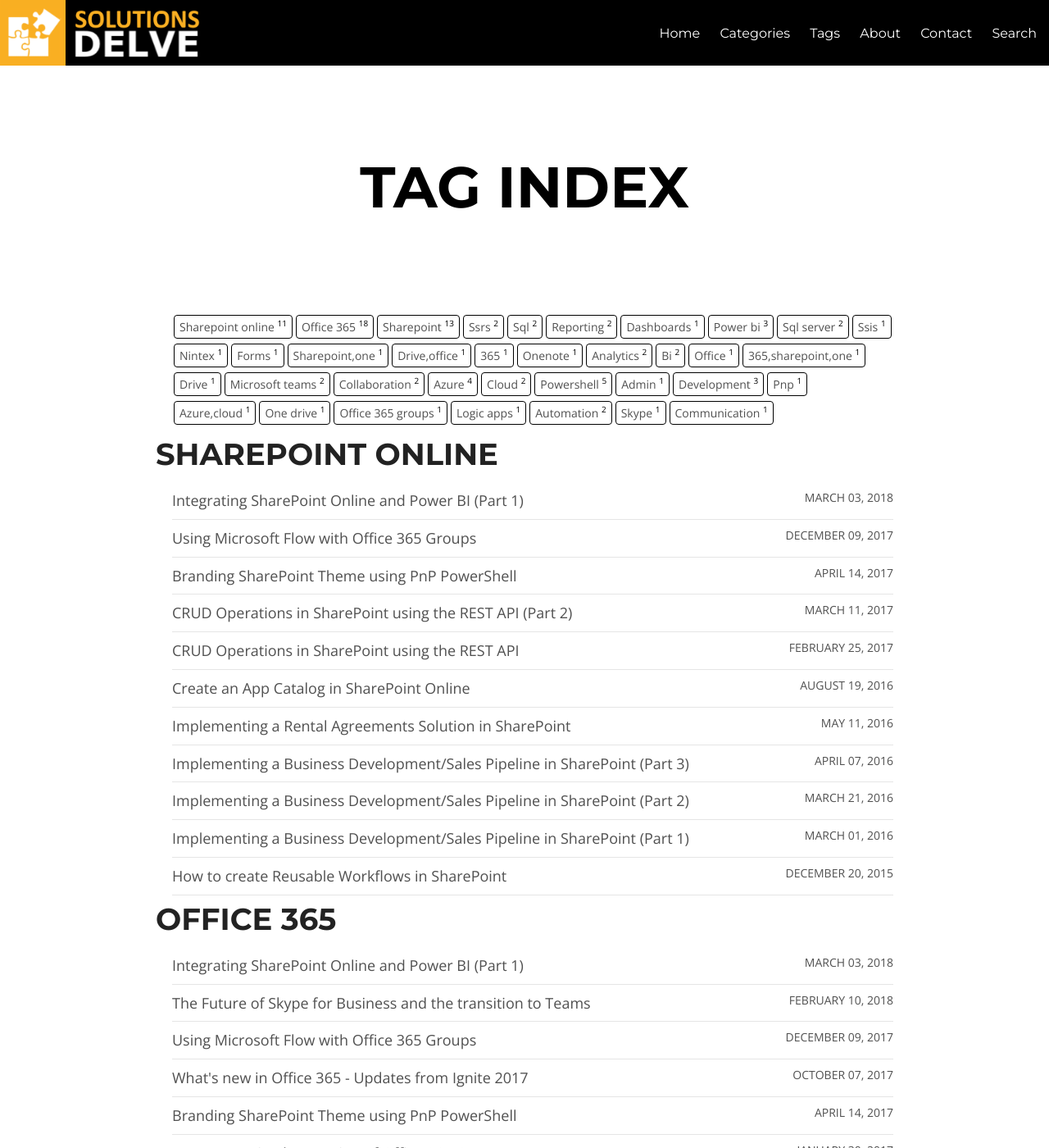
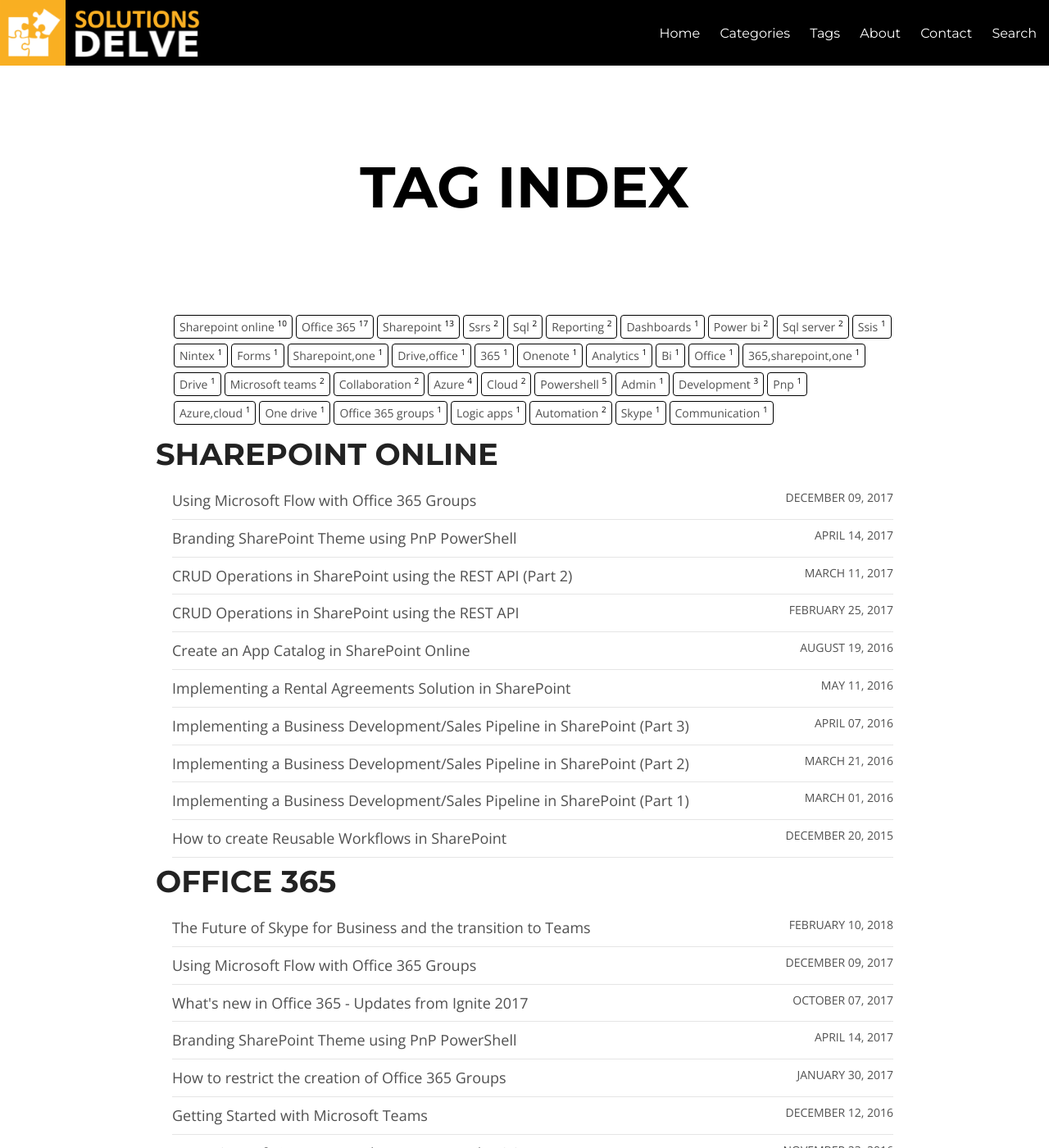
Before and after one commit to ldsouza/ldsouza.github.io, a Jekyll site: the page built from tags.html, in a window 1280 px wide and 1400 px high. Shown: the whole window at 82% size. Built offline with Jekyll 4.4.1, drawn with Linux system fonts in a browser that asks for light colours; nearby versions of some CDN libraries; library files that are not in the unit come from our copies; some of the changed text lies outside the part shown.

Commit message:
Update and rename 2018-03-03-integrating-sharepoint-online-and-power-bi-part-1.md to 20187-01-03-integrating-sharepoint-online-and-power-bi-part-1.md

```diff
--- a/_posts/2018-03-03-integrating-sharepoint-online-and-power-bi-part-1.md
+++ b/_posts/20187-01-03-integrating-sharepoint-online-and-power-bi-part-1.md
@@ -6,11 +6,6 @@
 comments: false
 title: Integrating SharePoint Online and Power BI (Part 1)
 tags:
-- Power BI
-- Analytics
-- BI
-- SharePoint Online
-- Office 365
 category:
 ---
 As a SharePoint User, you probably have interacted with data stored in a SharePoint list.  We use SharePoint Lists to collect and organize onboarding tasks, vacation requests, expense reports, sales numbers and so much more.
```
